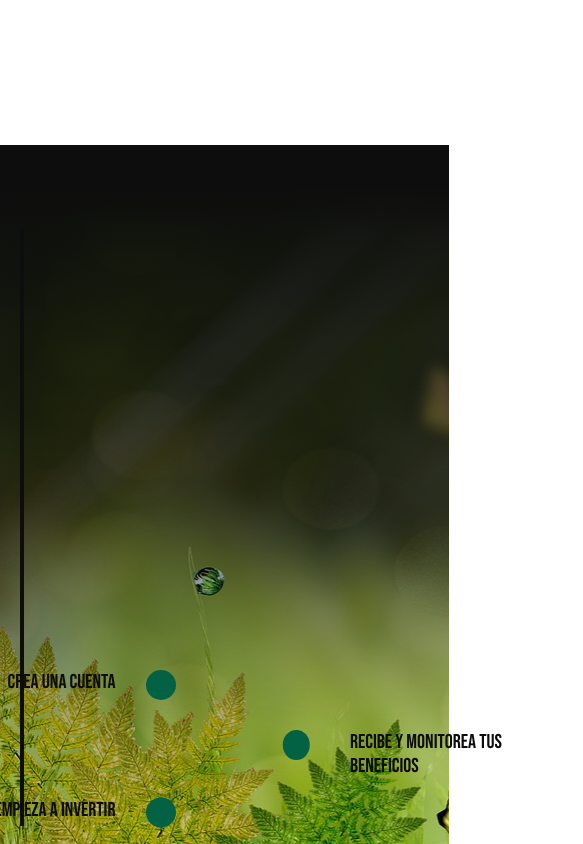
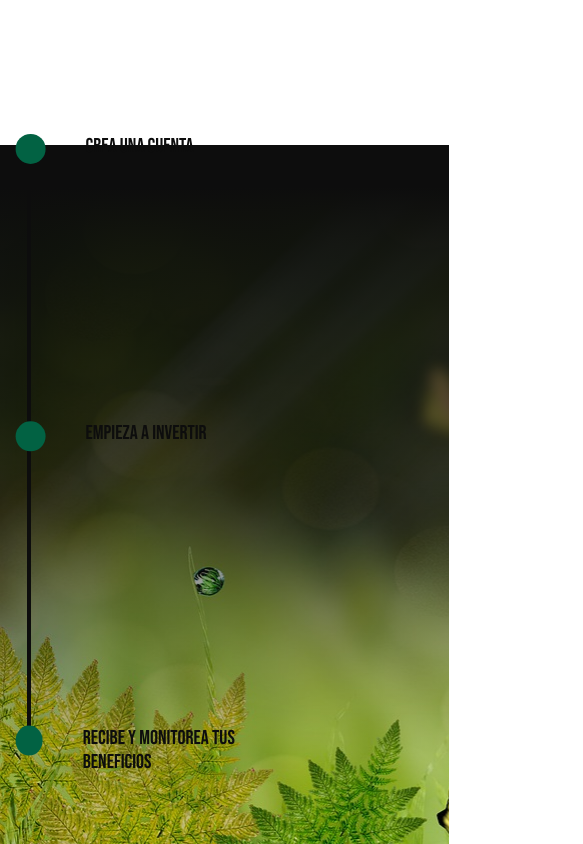
Before and after one commit to anayap04/seed, a React (Create React App) app: page / in a window 390 px wide. Shown: the part 1600-2444 px from the top of the page, 583 px wide, since content can reach past the window. Built offline with nearby package versions, Linux system fonts and the light colour scheme; what react-animations would draw is missing.

Commit message:
Responsive mobile

```diff
--- a/src/app/screens/home/HowTo.js
+++ b/src/app/screens/home/HowTo.js
@@ -22,7 +22,7 @@ const HowTo = (props) => {
   console.log(height);
   const renderStep = () =>
     infoSteps.map((step) => (
-      <StepContainer responsiveWidth={width} key={step.id}>
+      <StepContainer responsiveWidth={width} responsiveHeight={height} key={step.id}>
         <Dots theme={theme} />
         <TextContainer>
           <TitleText theme={theme}>{step.title}</TitleText>
@@ -32,7 +32,7 @@ const HowTo = (props) => {
   return (
     <ContainerHowTo ref={howRef} theme={theme}>
       <HowContainer>
-        <StepsShapes responsiveWidth={width} height={height} theme={theme} />
+        <StepsShapes responsiveWidth={width} responsiveHeight={height} theme={theme} />
         {renderStep()}
       </HowContainer>
     </ContainerHowTo>
--- a/src/app/screens/home/styles.js
+++ b/src/app/screens/home/styles.js
@@ -75,7 +75,7 @@ export const HowContainer = styled.div`
   position: sticky;
 `;
 export const StepsShapes = styled.div`
-  margin-top: ${({ responsiveWidth }) => 0.05 * responsiveWidth}px;
+  margin-top: ${({ responsiveWidth }) => 0.1 * responsiveWidth}px;
   margin-left: ${({ responsiveWidth }) => 0.25 * responsiveWidth}px;
   width: ${({ responsiveWidth }) => 0.5 * responsiveWidth}px;
   height: ${({ responsiveWidth }) => 0.5 * responsiveWidth}px;
@@ -86,9 +86,9 @@ export const StepsShapes = styled.div`
     height: ${({ responsiveWidth }) => 0.4 * responsiveWidth}px;
   }
   @media (${device.mobileS} and ${device.mobileAll}) {
-    height: ${({ height }) => 0.7 * height}px;
-    margin-top: ${({ height }) => 0.1 * height}px;
-    margin-left: ${({ responsiveWidth }) => 0.05 * responsiveWidth}px;
+    height: ${({ responsiveHeight }) => 0.7 * responsiveHeight}px;
+    margin-top: ${({ responsiveHeight }) => 0.01 * responsiveHeight}px;
+    margin-left: ${({ responsiveWidth }) => 0.07 * responsiveWidth}px;
     width: 0;
     border-radius: 0;
     border-left: ${({ theme }) => theme.fonts} 1px solid;
@@ -109,7 +109,15 @@ export const StepContainer = styled.div`
       ${({ responsiveWidth }) => -(responsiveWidth - 0.3 * responsiveWidth)}px,
       ${({ responsiveWidth }) => -(responsiveWidth - 0.6 * responsiveWidth)}px
     );
-    width: ${({responsiveWidth}) => responsiveWidth * 0.9}
+    width: ${({responsiveWidth}) => responsiveWidth * 0.9};
+    @media (${device.mobileS} and ${device.mobileAll}) {
+      width: ${({responsiveWidth}) => responsiveWidth * 0.6};
+      flex-direction: row;
+      transform: translate(
+        ${({ responsiveWidth }) => responsiveWidth * 0.04}px,
+        ${({ responsiveHeight }) => responsiveHeight * -0.73}px
+      );
+    }
   }
   &:nth-child(3) {
     flex-direction: row-reverse;
@@ -117,6 +125,14 @@ export const StepContainer = styled.div`
       ${({ responsiveWidth }) => -(responsiveWidth - 0.3 * responsiveWidth)}px,
       ${({ responsiveWidth }) => -(responsiveWidth - 0.85 * responsiveWidth)}px
     );
+    @media (${device.mobileS} and ${device.mobileAll}) {
+      width: ${({responsiveWidth}) => responsiveWidth * 0.6};
+      flex-direction: row;
+      transform: translate(
+        ${({ responsiveWidth }) => responsiveWidth * 0.04}px,
+        ${({ responsiveHeight }) => responsiveHeight * -0.425}px
+      );
+    }
 
   }
   &:nth-child(4) {
@@ -126,6 +142,14 @@ export const StepContainer = styled.div`
       ${({ responsiveWidth }) => -(responsiveWidth - 0.6 * responsiveWidth)}px
     );
     width: 300px;
+    @media (${device.mobileS} and ${device.mobileAll}) {
+      width: ${({responsiveWidth}) => responsiveWidth * 0.65};
+      flex-direction: row;
+      transform: translate(
+        ${({ responsiveWidth }) => responsiveWidth * 0.04}px,
+        ${({ responsiveHeight }) => responsiveHeight * -0.1}px
+      );
+    }
   }
 `;
 export const TextContainer = styled.div`
```
